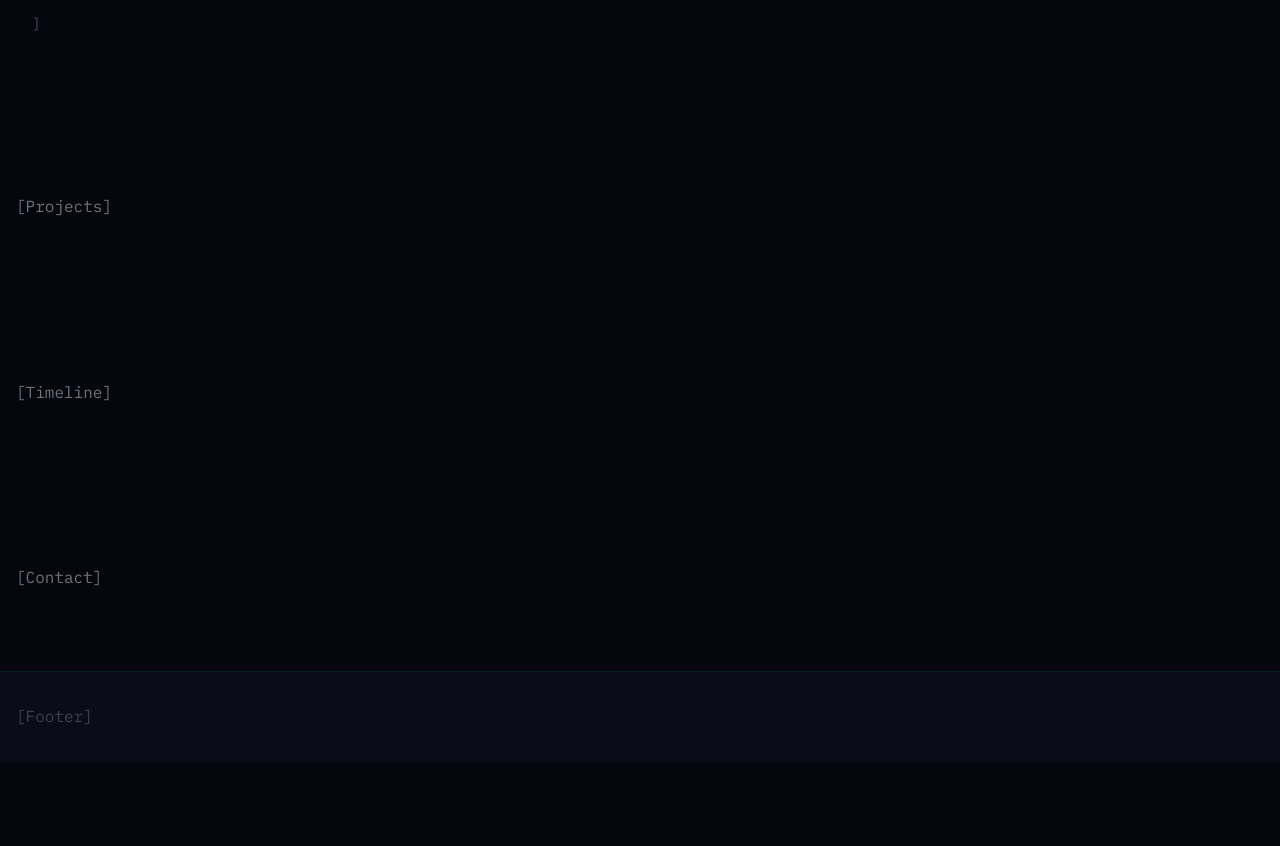
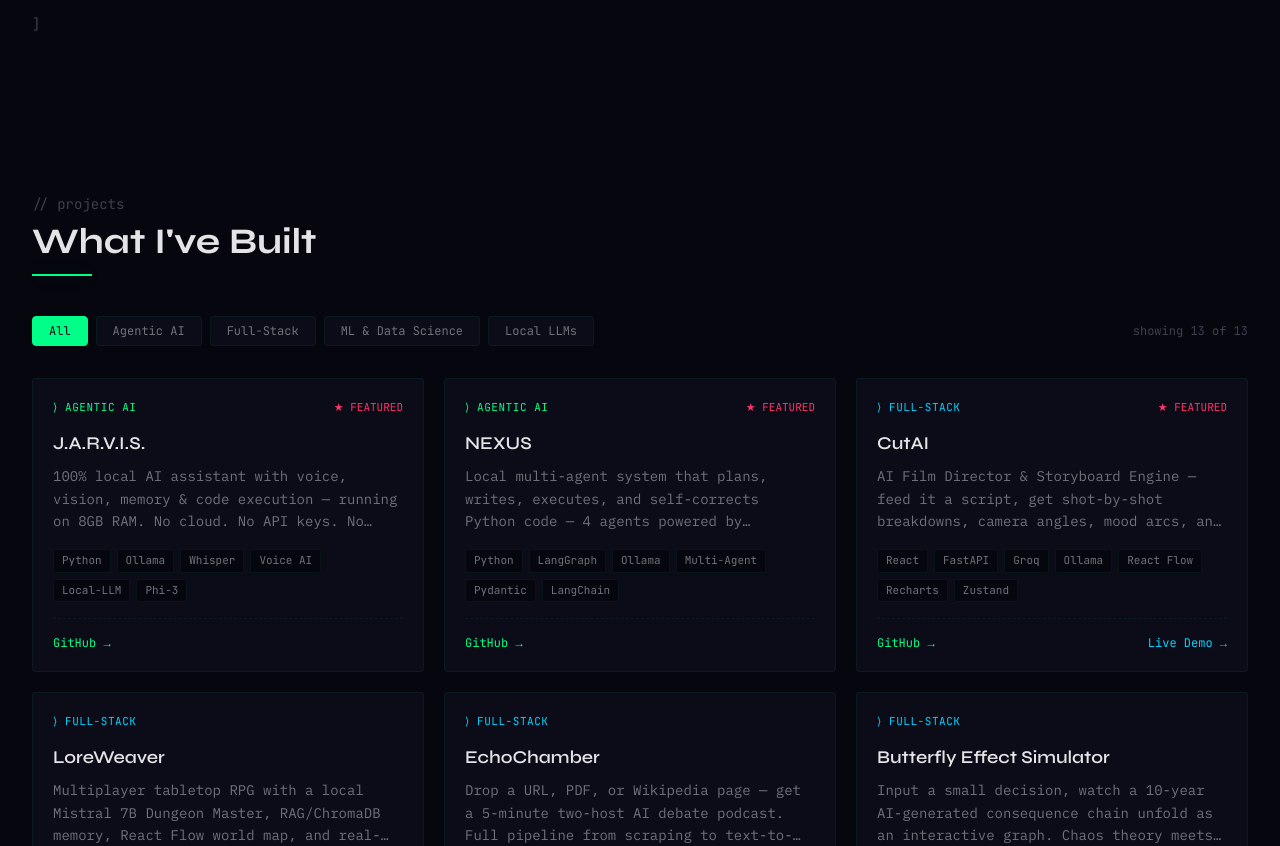
Before and after one commit to Swapnil-bo/Portfolio, a React (Vite) app: page / in a window 1280 px wide. Shown: the part 1466-2312 px from the top of the page. Before the commit the page ends 2228 px from the top, so only its background shows below. Built offline with nearby package versions, Linux system fonts and the light colour scheme.

Commit message:
feat: filterable project grid

```diff
--- a/src/components/ProjectCard.jsx
+++ b/src/components/ProjectCard.jsx
@@ -1,8 +1,125 @@
-function ProjectCard({ project }) {
+import { motion } from 'framer-motion'
+
+const categoryColors = {
+  'Agentic AI': 'var(--neon-green)',
+  'Full-Stack': 'var(--neon-cyan)',
+  'ML & Data Science': 'var(--neon-purple)',
+  'Local LLMs': 'var(--neon-hot)',
+}
+
+function ProjectCard({ project, index }) {
+  const catColor = categoryColors[project.category] || 'var(--neon-green)'
+
   return (
-    <div className="p-4 border border-border-dim bg-bg-surface">
-      <p className="font-mono text-text-secondary">[ProjectCard: {project?.name}]</p>
-    </div>
+    <motion.div
+      layout
+      initial={{ opacity: 0, y: 20 }}
+      animate={{ opacity: 1, y: 0 }}
+      exit={{ opacity: 0, y: 20 }}
+      transition={{ duration: 0.3, delay: index * 0.05 }}
+      className="card-hover-scan p-5 border rounded transition-all duration-200 cursor-default group"
+      style={{
+        background: 'var(--bg-surface)',
+        borderColor: 'var(--border-dim)',
+      }}
+      onMouseEnter={(e) => {
+        e.currentTarget.style.transform = 'translateY(-4px)'
+        e.currentTarget.style.borderColor = 'var(--border-glow)'
+        e.currentTarget.style.boxShadow = '0 0 20px rgba(0,255,136,0.15), 0 0 60px rgba(0,255,136,0.05)'
+      }}
+      onMouseLeave={(e) => {
+        e.currentTarget.style.transform = 'translateY(0)'
+        e.currentTarget.style.borderColor = 'var(--border-dim)'
+        e.currentTarget.style.boxShadow = 'none'
+      }}
+    >
+      {/* Top row: category + featured badge */}
+      <div className="flex items-center justify-between mb-3">
+        <span
+          className="font-jetbrains text-[11px] uppercase tracking-wider"
+          style={{ color: catColor }}
+        >
+          ⟩ {project.category}
+        </span>
+        {project.featured && (
+          <span
+            className="font-jetbrains text-[11px]"
+            style={{ color: 'var(--neon-hot)' }}
+          >
+            ★ FEATURED
+          </span>
+        )}
+      </div>
+
+      {/* Project name */}
+      <h3
+        className="font-syne font-semibold text-lg mb-2"
+        style={{ color: 'var(--text-primary)' }}
+      >
+        {project.name}
+      </h3>
+
+      {/* Description */}
+      <p
+        className="font-mono text-[14px] leading-relaxed mb-4 line-clamp-3"
+        style={{ color: 'var(--text-secondary)' }}
+      >
+        {project.desc}
+      </p>
+
+      {/* Tags */}
+      <div className="flex flex-wrap gap-1.5 mb-4">
+        {project.tags.map(tag => (
+          <span
+            key={tag}
+            className="font-jetbrains text-[11px] px-2 py-0.5 border rounded-[3px]"
+            style={{
+              background: 'var(--bg-void)',
+              borderColor: 'var(--border-dim)',
+              color: 'var(--text-secondary)',
+            }}
+          >
+            {tag}
+          </span>
+        ))}
+      </div>
+
+      {/* Divider */}
+      <div
+        className="mb-4"
+        style={{
+          borderTop: '1px dashed var(--border-dim)',
+        }}
+      />
+
+      {/* Action links */}
+      <div className="flex items-center justify-between">
+        <a
+          href={project.github}
+          target="_blank"
+          rel="noopener noreferrer"
+          className="font-jetbrains text-xs transition-colors duration-150"
+          style={{ color: 'var(--neon-green)' }}
+          onMouseEnter={(e) => { e.currentTarget.style.color = 'var(--text-primary)' }}
+          onMouseLeave={(e) => { e.currentTarget.style.color = 'var(--neon-green)' }}
+        >
+          GitHub →
+        </a>
+        {project.demo && (
+          <a
+            href={project.demo}
+            target="_blank"
+            rel="noopener noreferrer"
+            className="font-jetbrains text-xs transition-colors duration-150"
+            style={{ color: 'var(--neon-cyan)' }}
+            onMouseEnter={(e) => { e.currentTarget.style.color = 'var(--text-primary)' }}
+            onMouseLeave={(e) => { e.currentTarget.style.color = 'var(--neon-cyan)' }}
+          >
+            Live Demo →
+          </a>
+        )}
+      </div>
+    </motion.div>
   )
 }
 
--- a/src/components/Projects.jsx
+++ b/src/components/Projects.jsx
@@ -1,7 +1,83 @@
+import { useState } from 'react'
+import { motion, AnimatePresence } from 'framer-motion'
+import { projects } from '../data/projects'
+import ProjectCard from './ProjectCard'
+
+const filters = ['All', 'Agentic AI', 'Full-Stack', 'ML & Data Science', 'Local LLMs']
+
 function Projects() {
+  const [activeFilter, setActiveFilter] = useState('All')
+
+  const filtered = activeFilter === 'All'
+    ? projects
+    : projects.filter(p => p.category === activeFilter)
+
   return (
-    <section id="projects" className="py-20 px-4">
-      <p className="font-mono text-text-secondary">[Projects]</p>
+    <section id="projects" className="py-20 px-4 md:px-8 max-w-7xl mx-auto">
+      {/* Section Header */}
+      <motion.div
+        className="mb-10"
+        initial={{ opacity: 0, y: 30 }}
+        whileInView={{ opacity: 1, y: 0 }}
+        viewport={{ once: true, amount: 0.1 }}
+        transition={{ duration: 0.4 }}
+      >
+        <p className="font-jetbrains text-sm mb-2" style={{ color: 'var(--text-ghost)' }}>
+          // projects
+        </p>
+        <h2 className="font-syne font-bold text-3xl md:text-4xl mb-3" style={{ color: 'var(--text-primary)' }}>
+          What I've Built<span className="typed-cursor" />
+        </h2>
+        <div
+          className="w-[60px] h-[2px] glow-green"
+          style={{ background: 'var(--neon-green)' }}
+        />
+      </motion.div>
+
+      {/* Filter bar */}
+      <motion.div
+        className="flex flex-col sm:flex-row sm:items-center sm:justify-between gap-4 mb-8"
+        initial={{ opacity: 0, y: 20 }}
+        whileInView={{ opacity: 1, y: 0 }}
+        viewport={{ once: true, amount: 0.1 }}
+        transition={{ duration: 0.4, delay: 0.1 }}
+      >
+        <div className="flex flex-wrap gap-2">
+          {filters.map(filter => (
+            <button
+              key={filter}
+              onClick={() => setActiveFilter(filter)}
+              className="font-jetbrains text-xs px-4 py-1.5 rounded border transition-all duration-150 cursor-pointer"
+              style={{
+                background: activeFilter === filter ? 'var(--neon-green)' : 'var(--bg-surface)',
+                color: activeFilter === filter ? 'var(--bg-void)' : 'var(--text-secondary)',
+                borderColor: activeFilter === filter ? 'var(--neon-green)' : 'var(--border-dim)',
+              }}
+              onMouseEnter={(e) => {
+                if (activeFilter !== filter) e.currentTarget.style.borderColor = 'var(--border-glow)'
+              }}
+              onMouseLeave={(e) => {
+                if (activeFilter !== filter) e.currentTarget.style.borderColor = 'var(--border-dim)'
+              }}
+            >
+              {filter}
+            </button>
+          ))}
+        </div>
+
+        <span className="font-jetbrains text-xs" style={{ color: 'var(--text-ghost)' }}>
+          showing {filtered.length} of {projects.length}
+        </span>
+      </motion.div>
+
+      {/* Project Grid */}
+      <motion.div layout className="grid grid-cols-1 md:grid-cols-2 lg:grid-cols-3 gap-5">
+        <AnimatePresence mode="popLayout">
+          {filtered.map((project, i) => (
+            <ProjectCard key={project.name} project={project} index={i} />
+          ))}
+        </AnimatePresence>
+      </motion.div>
     </section>
   )
 }
```
Also changed, not shown: .claude/settings.json.
